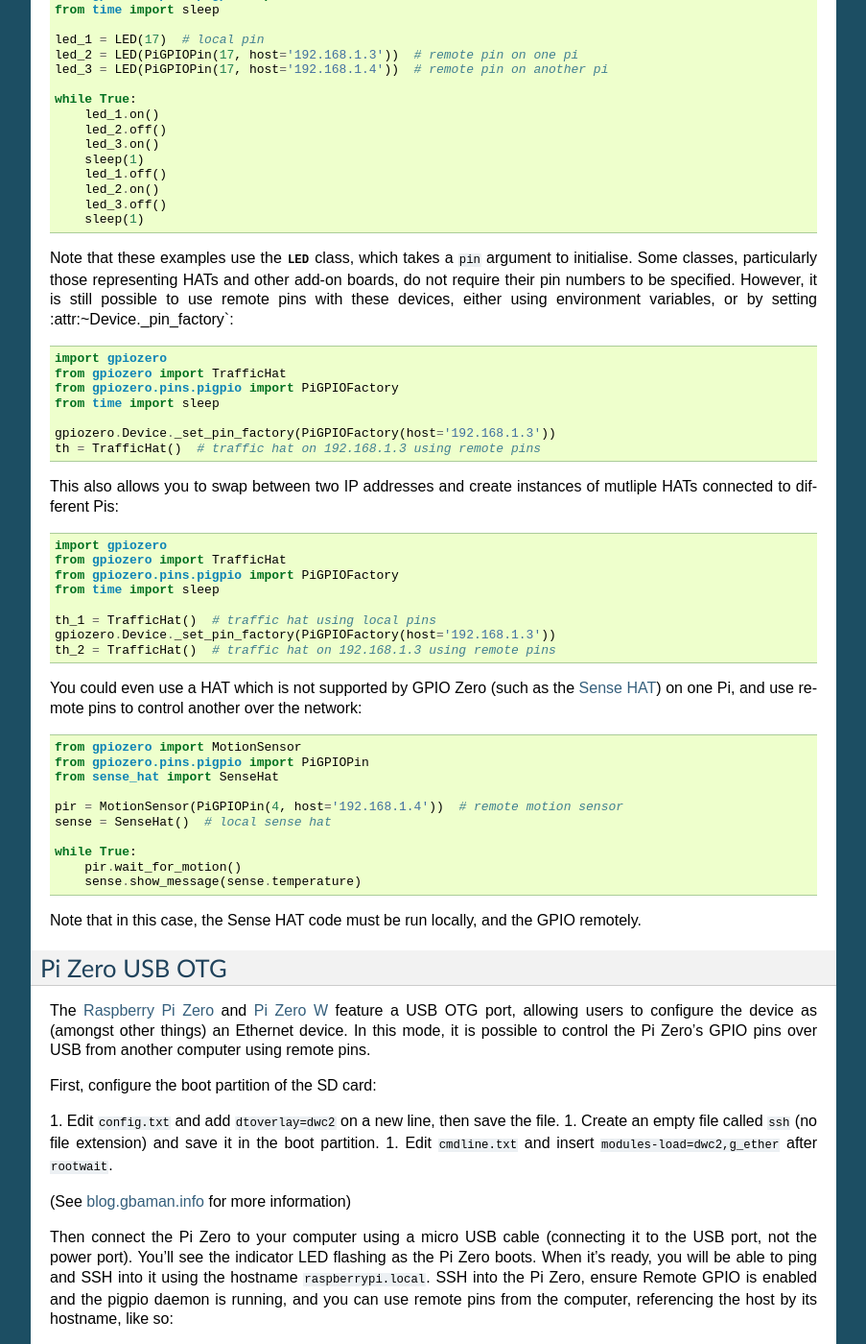
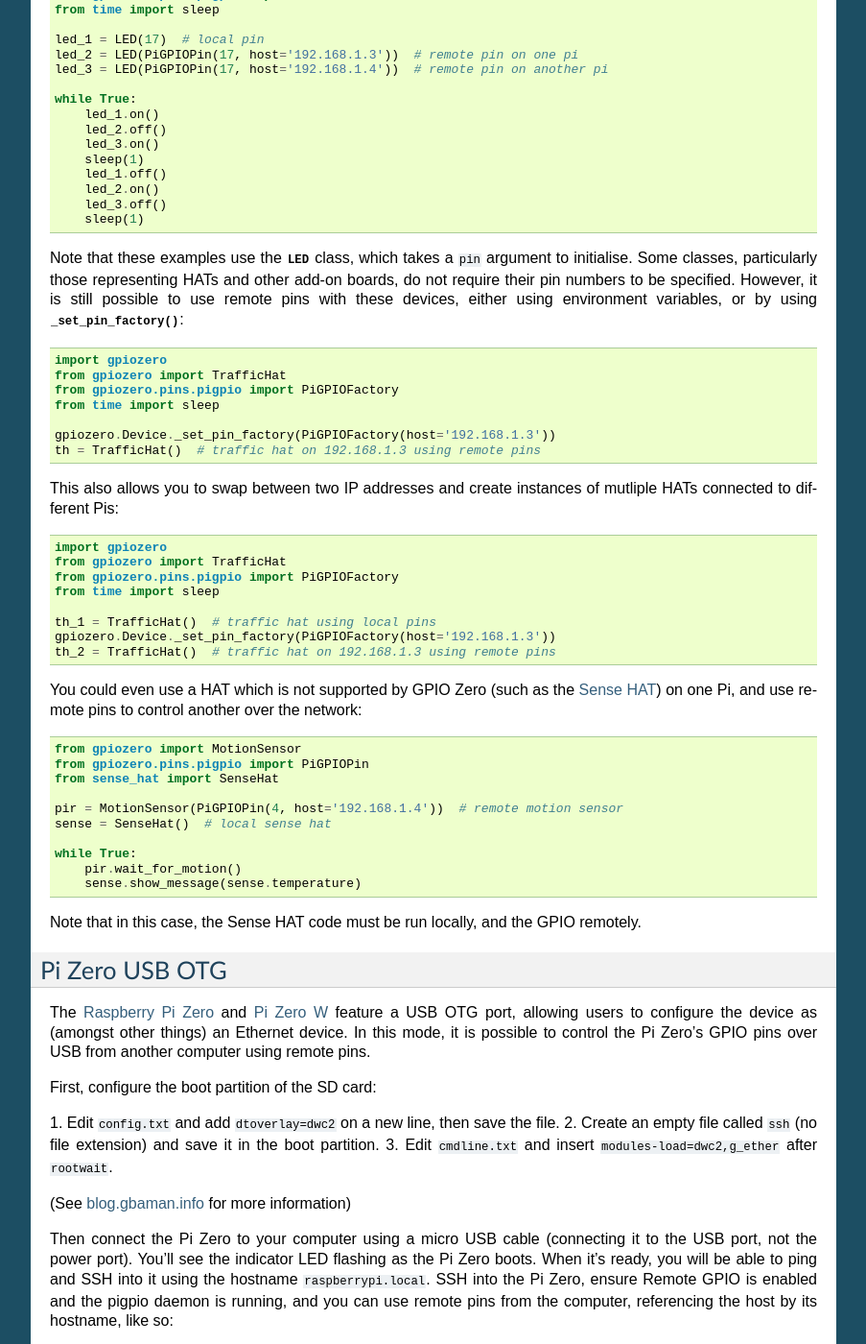
Before and after one commit to gpiozero/gpiozero, a Sphinx documentation site: the page built from docs/remote_gpio.rst, in a window 1280 px wide and 1400 px high, scrolled down 4980 px. Shown: the whole window at 96% size, without its empty margins (198-1101 px from the left). Built offline with Sphinx 7.4.7, drawn with Linux system fonts in a browser that asks for light colours.

Commit message:
Formatting fixes

```diff
--- a/docs/remote_gpio.rst
+++ b/docs/remote_gpio.rst
@@ -207,7 +207,7 @@ Note that these examples use the :class:`LED` class, which takes a ``pin``
 argument to initialise. Some classes, particularly those representing HATs and
 other add-on boards, do not require their pin numbers to be specified. However,
 it is still possible to use remote pins with these devices, either using
-environment variables, or by setting :attr:~Device._pin_factory`:
+environment variables, or by using :meth:`~Device._set_pin_factory`:
 
 .. literalinclude:: examples/traffichat_remote_1.py
 
@@ -237,9 +237,9 @@ First, configure the boot partition of the SD card:
 
 1. Edit ``config.txt`` and add ``dtoverlay=dwc2`` on a new line, then save the
 file.
-1. Create an empty file called ``ssh`` (no file extension) and save it in the
+2. Create an empty file called ``ssh`` (no file extension) and save it in the
 boot partition.
-1. Edit ``cmdline.txt`` and insert ``modules-load=dwc2,g_ether`` after
+3. Edit ``cmdline.txt`` and insert ``modules-load=dwc2,g_ether`` after
 ``rootwait``.
 
 (See `blog.gbaman.info`_ for more information)
```
